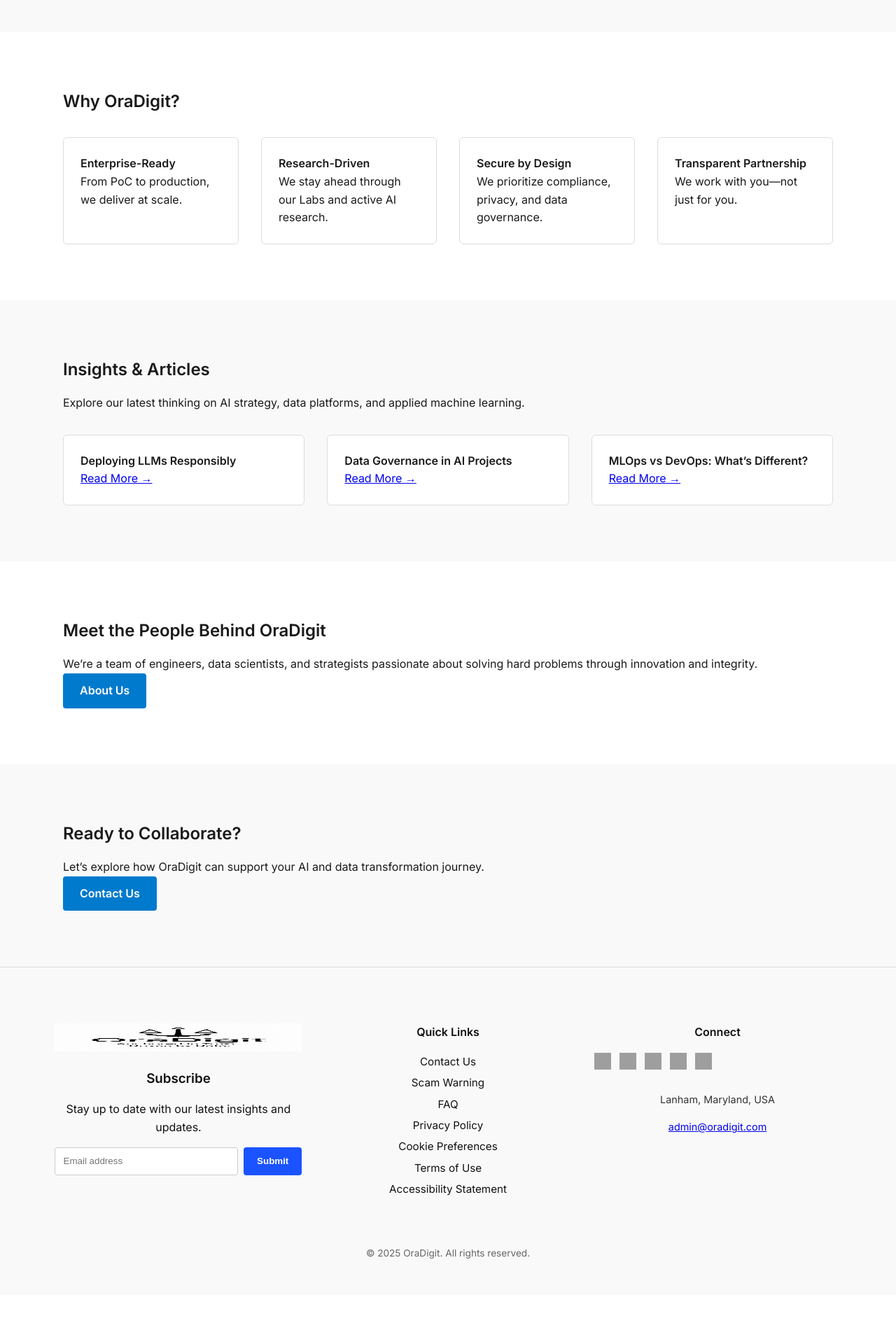
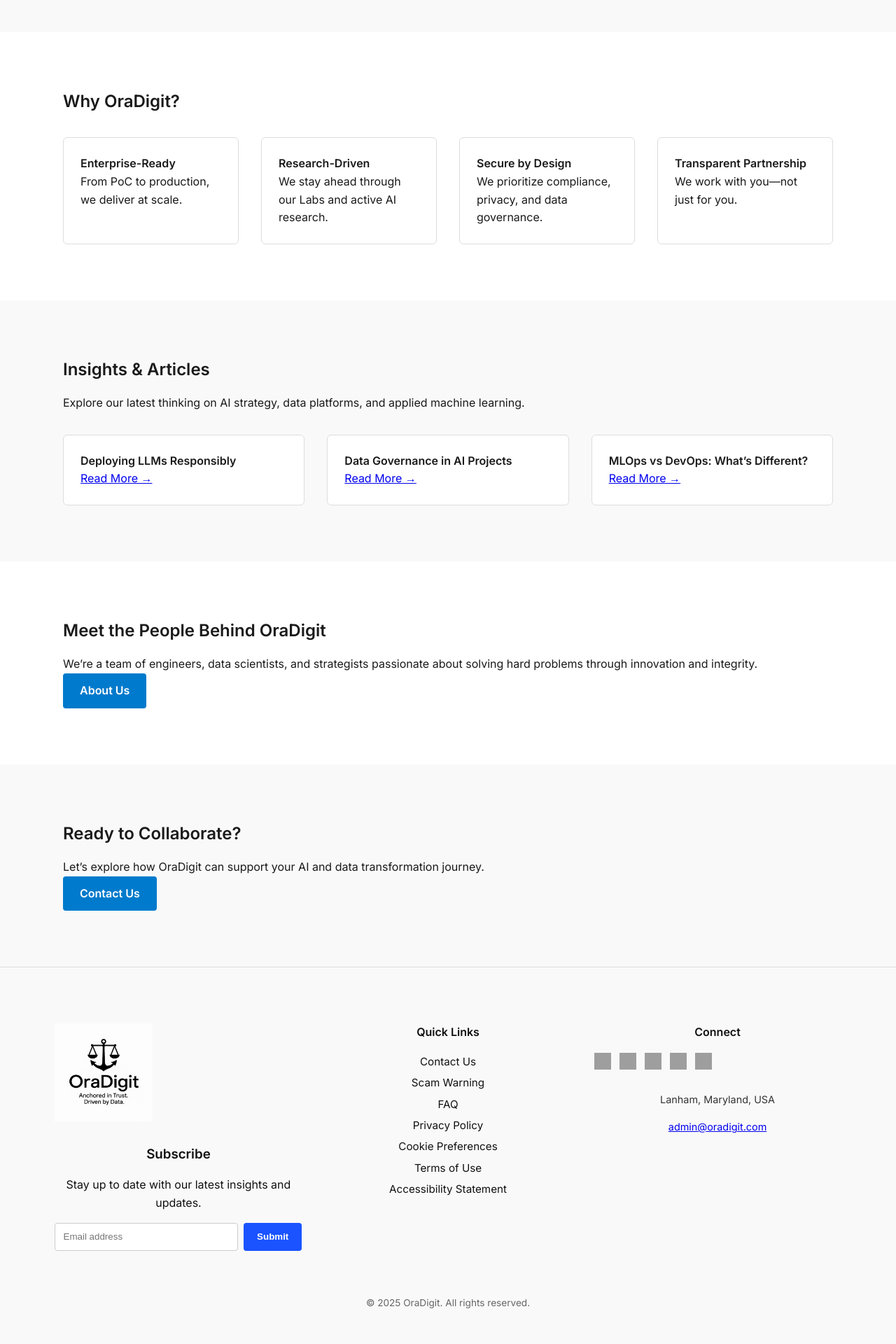
Before and after one commit to DataForSolution/oradigit-site, a Jekyll site: the page built from index.html, in a window 1280 px wide. Shown: the part 775-2695 px from the top of the page at 70% size. Built offline with Jekyll 4.4.1, drawn with Linux system fonts in a browser that asks for light colours; before the commit the page ends 2625 px from its top, so only the background shows below that; grey boxes are pictures that could not be loaded.

Commit message:
Polished footer layout and fixed logo scaling for professional appearance

```diff
--- a/assets/css/style.css
+++ b/assets/css/style.css
@@ -310,8 +310,10 @@
 }
 
 .footer-logo {
-  height: 40px;
-  margin-bottom: 0.5rem;
+  max-width: 140px;
+  height: auto;
+  object-fit: contain;
+  margin-bottom: 1rem;
 }
 
 .subscribe-form {
```
